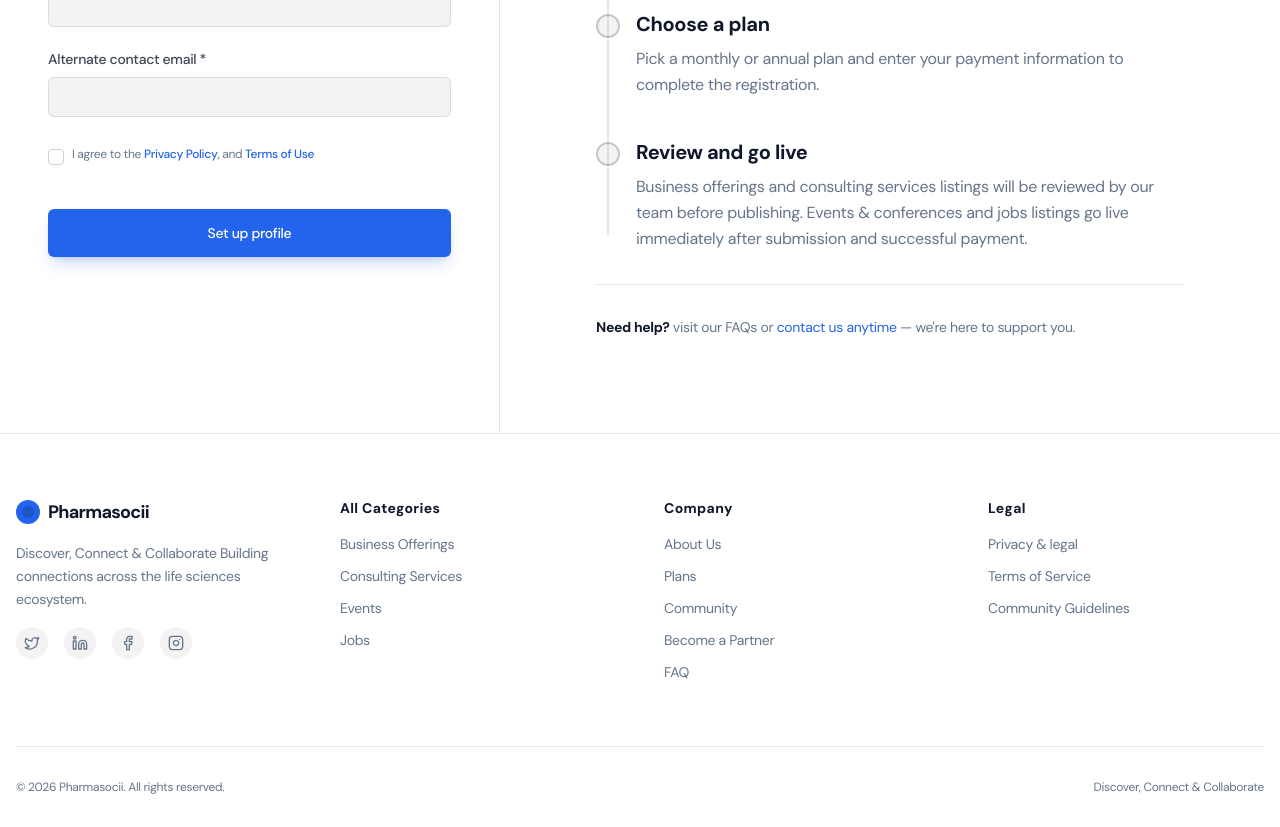
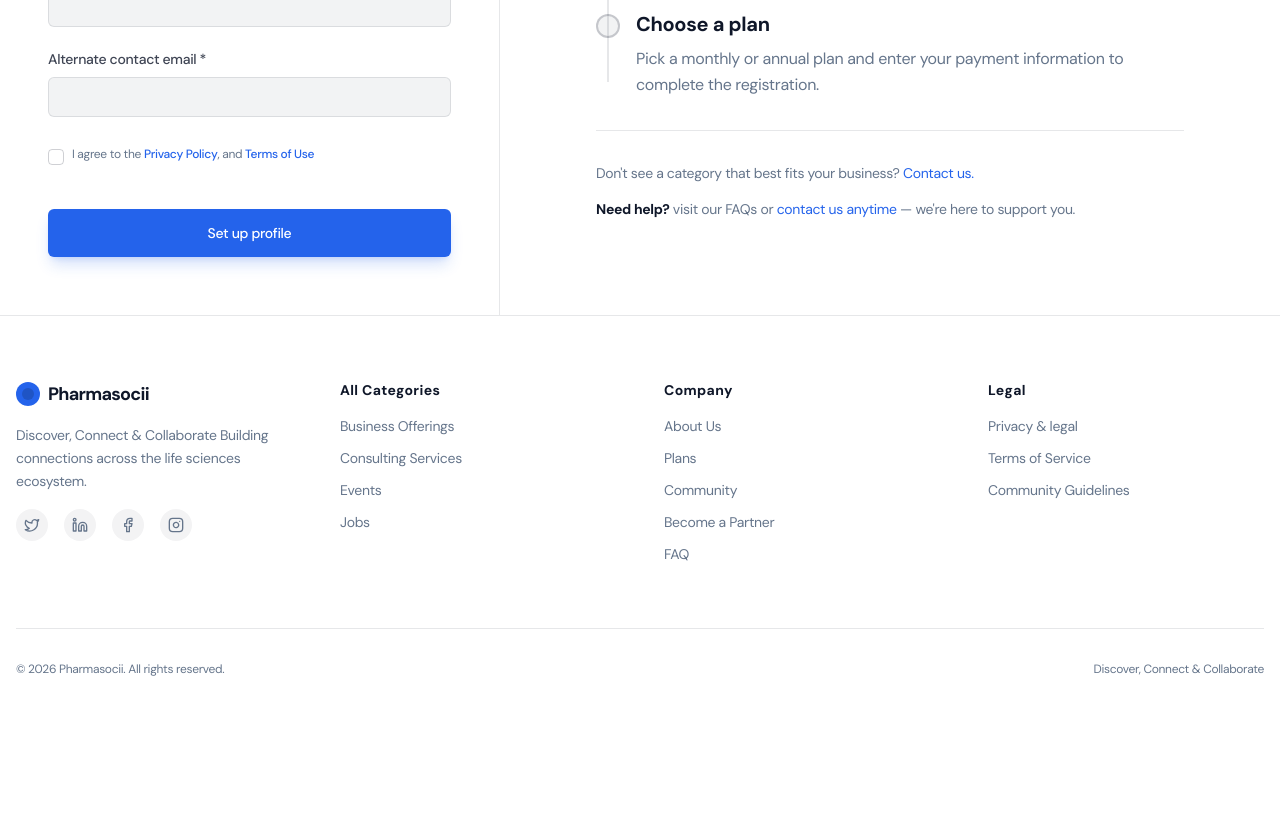
Before and after one commit to simran-kanda1/pharmasocii, a React (Vite) app: page /signup in a window 1280 px wide. Shown: the part 1120-1947 px from the top of the page. After the commit the page ends 1829 px from the top, so only its background shows below. Built offline with nearby package versions, Linux system fonts and the light colour scheme; no server answers.

Commit message:
UI tweak: Remove 'Review and go live' from PartnerRegister and add category help text

```diff
--- a/src/pages/PartnerRegister.tsx
+++ b/src/pages/PartnerRegister.tsx
@@ -374,17 +374,13 @@ export default function PartnerRegister() {
                                     </p>
                                 </div>
 
-                                <div className="relative pl-10">
-                                    <div className="absolute left-0 top-1 w-6 h-6 rounded-full bg-foreground/5 border-2 border-foreground/20 flex items-center justify-center" />
-                                    <h3 className="text-xl font-semibold mb-2">Review and go live</h3>
-                                    <p className="text-muted-foreground leading-relaxed">
-                                        Business offerings and consulting services listings will be reviewed by our team before publishing. Events & conferences and jobs listings go live immediately after submission and successful payment.
-                                    </p>
-                                </div>
                             </div>
                         </div>
 
                         <div className="pt-8 border-t border-foreground/10">
+                            <p className="text-sm text-muted-foreground mb-4">
+                                Don't see a category that best fits your business? <a href="#" className="text-primary hover:underline">Contact us.</a>
+                            </p>
                             <p className="text-sm text-muted-foreground">
                                 <span className="font-semibold text-foreground">Need help?</span> visit our FAQs or <a href="#" className="text-primary hover:underline">contact us anytime</a> — we're here to support you.
                             </p>
```
Also changed, not shown: 1 other file (tests, documents, lock files or other folders).
